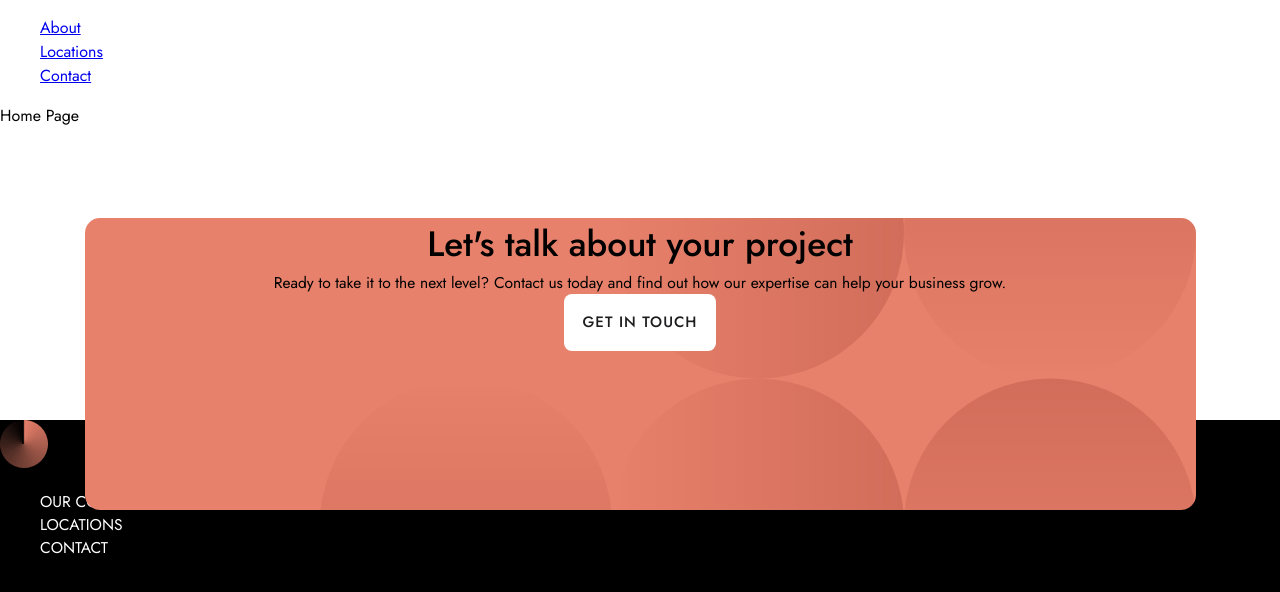
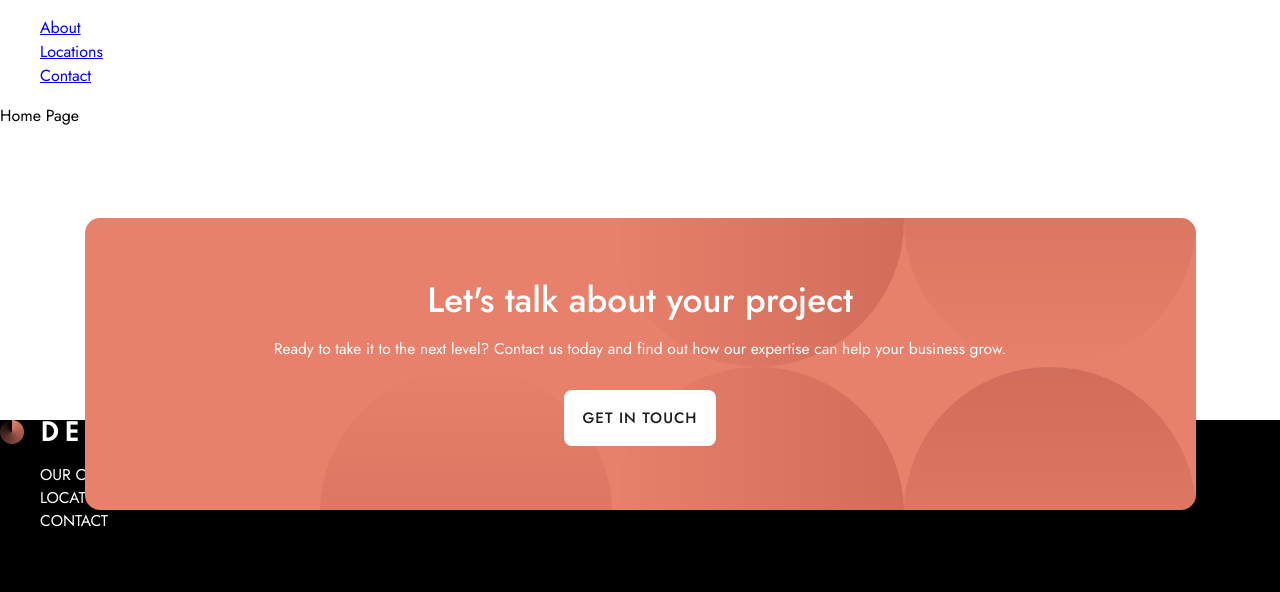
Before and after one commit to MorganBare/Designo-Multi-Page-Website, a React (Create React App) app: page / in a window 1280 px wide. Shown: the top 592 px of the page. Built offline with nearby package versions, Linux system fonts and the light colour scheme.

Commit message:
Adding padding and flex to top footer div

```diff
--- a/src/components/footers/Footer.jsx
+++ b/src/components/footers/Footer.jsx
@@ -17,7 +17,7 @@ export default function Footer() {
 
       <ContactInfoContainer>
         <ContactNav>
-          <img src={lightLogo} alt="logo" />
+          <img src={lightLogo} alt="logo" style={{width: '202px', height: '27px'}} />
           <ul>
             <li>OUR COMPANY</li>
             <li>LOCATIONS</li>
--- a/src/components/footers/Footer.styled.js
+++ b/src/components/footers/Footer.styled.js
@@ -7,27 +7,39 @@ export const FooterContainer = styled.div`
 `;
 
 export const GetInTouchContainer = styled.div`
+
+    color: ${({theme}) => theme.colors.white};
     background-image: url('${bgMobile}');
     background-repeat: no-repeat;
     background-position-x: 43%;
-    background-position-y: 45%;
+    background-position-y: 49%;
     background-color: ${({theme}) => theme.colors.peach};
     text-align: center;
     height: 379px;
     width: clamp(327px, 89%, 1111px);
     border-radius: 15px;
+
     margin: auto;
+    padding: 4em 1.5em;
+
+    display: flex;
+    flex-direction: column;
+    justify-content: space-between;
+    align-items: center;
 
     position: relative;
     bottom: -180px;
 
     h2 {
         font-size: ${({theme}) => theme.fontSize.h2};
-        font-weight: ${({theme}) => theme.fontWeight.medium}
+        font-weight: ${({theme}) => theme.fontWeight.medium};
+        padding: 0 1em .5em 1em;
+        line-height: ${({theme}) => theme.lineHeight.medium};
     }
 
     p {
         font-size: ${({theme}) => theme.fontSize.body};
+        line-height: ${({theme}) => theme.lineHeight.small}
     }
 
     @media only screen and (min-width: 767px) {
--- a/src/styles/theme.js
+++ b/src/styles/theme.js
@@ -21,5 +21,16 @@ export const theme = {
         h3: '20px',
         body: 'clamp(0.9375rem, 0.925rem + 0.0625vw, 1rem)',
         button: '15px'
+    },
+
+    letterSpacing: {
+        small: '2px',
+        large: '5px'
+    },
+
+    lineHeight: {
+        small: '26px',
+        medium: '36px',
+        large: '48px'
     }
 }
```
